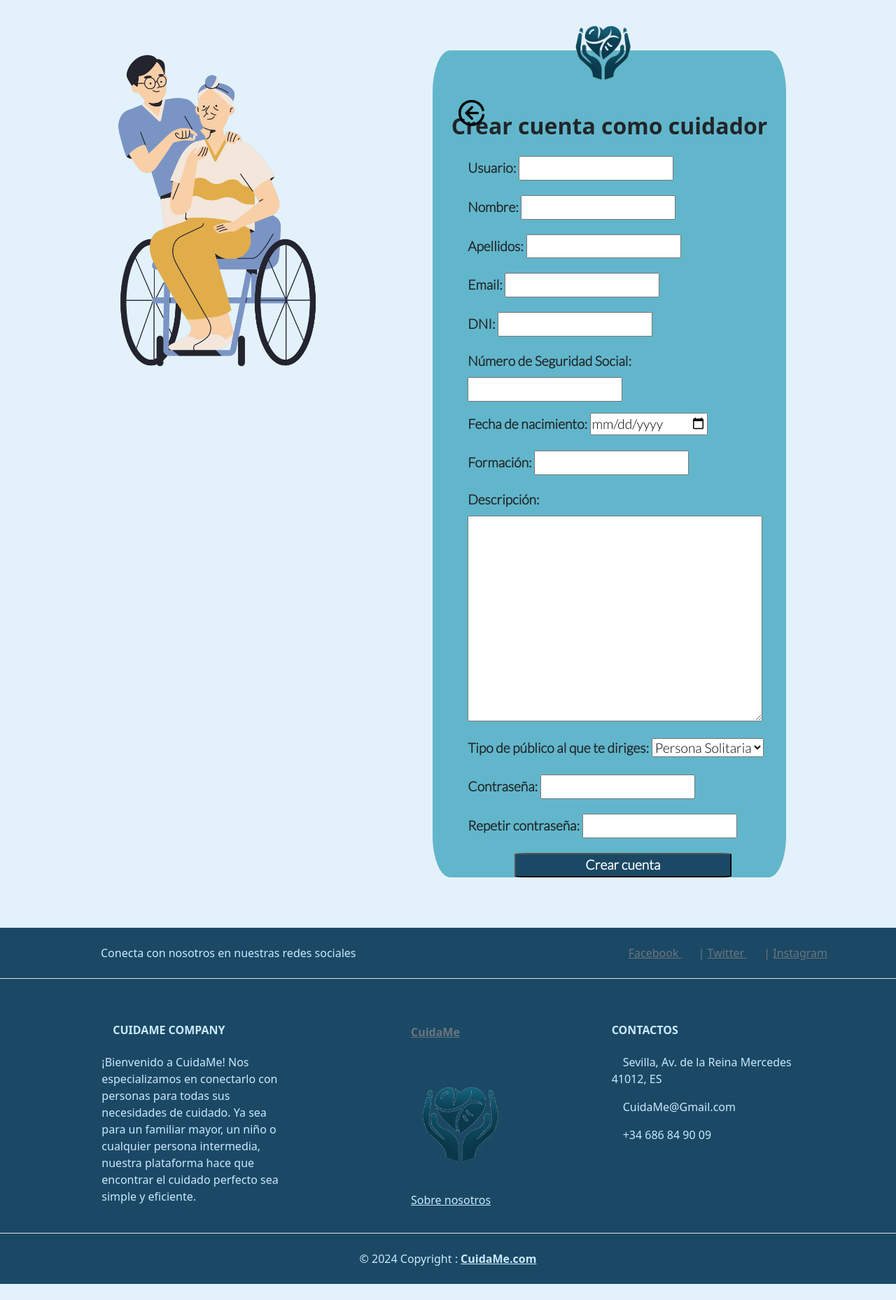
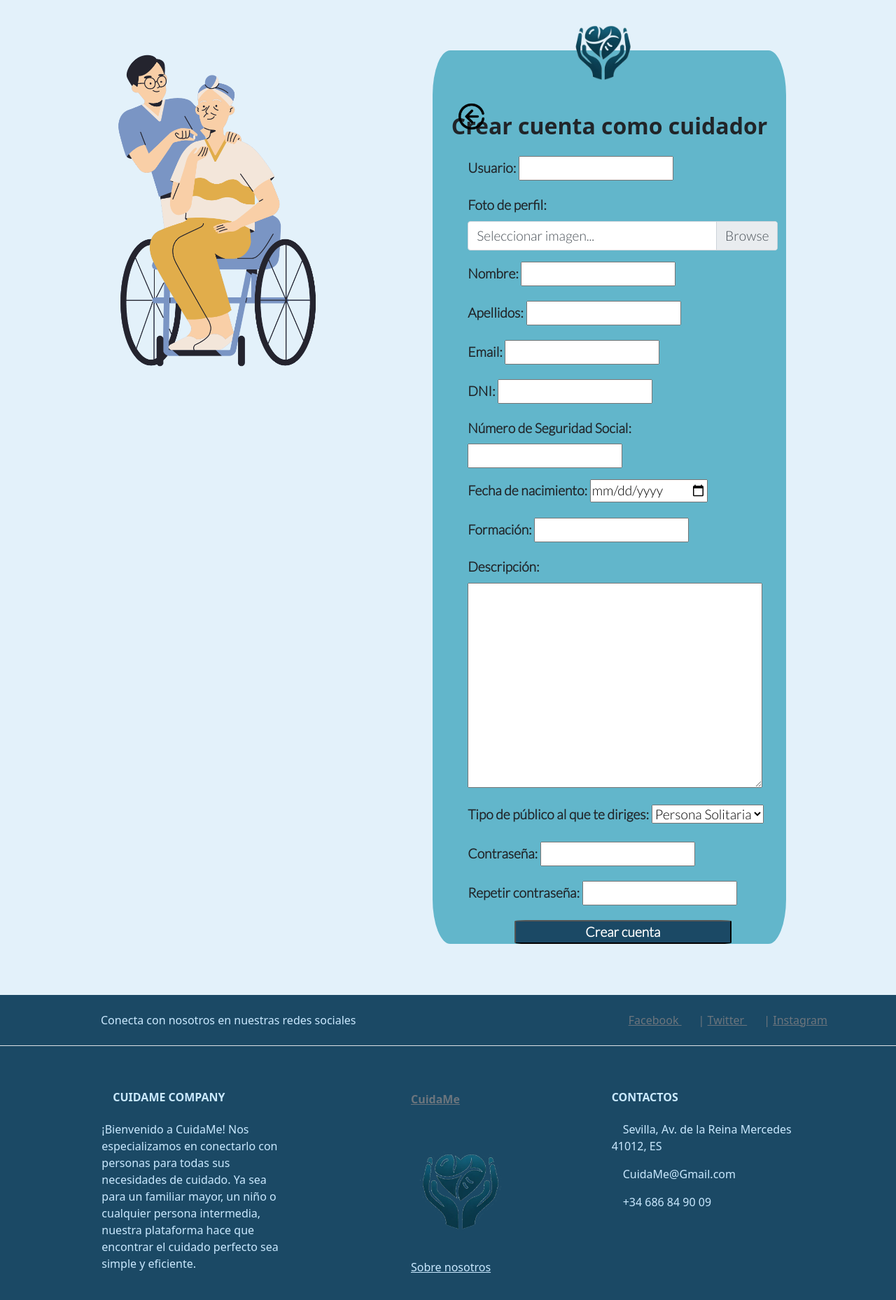
Before and after one commit to Galeon2098/CuidaME, a Django app: page /registro_cuidador/ in a window 1280 px wide. Shown: the part 68-1926 px from the top of the page at 70% size. Before the commit the page ends 1903 px from the top, so only its background shows below. Run offline with Django 4.2, Linux system fonts and the light colour scheme; some libraries are stand-ins or nearby versions.

Commit message:
Feat: Arreglado perfil, falta el guardado de imagenes

```diff
--- a/cuidaMe/forms.py
+++ b/cuidaMe/forms.py
@@ -8,6 +8,7 @@ class LoginForm(forms.Form):
 
 class ClienteRegistrationForm(forms.ModelForm):
     # Añade campos adicionales de Cliente
+    imagen_perfil = forms.ImageField(label='Imagen de perfil', required=False)
     tipo_dependencia = forms.ChoiceField(label='Tipo de Dependencia', choices=Cliente.OPCIONES_DEPENDENCIA)
 
     password = forms.CharField(label='Contraseña', widget=forms.PasswordInput)
@@ -15,7 +16,7 @@ class ClienteRegistrationForm(forms.ModelForm):
 
     class Meta:
         model = User
-        fields = ['username', 'first_name', 'last_name', 'email']
+        fields = ['username', 'first_name', 'last_name', 'email', 'imagen_perfil']
 
     def clean_password2(self):
         cd = self.cleaned_data
@@ -33,7 +34,7 @@ class ClienteRegistrationForm(forms.ModelForm):
             return user, Cliente
 
 class CuidadorRegistrationForm(forms.ModelForm):
-    # Añade campos adicionales de Cuidador
+    imagen_perfil = forms.ImageField(label='Imagen de perfil', required=False)
     dni = forms.CharField(label='DNI', max_length=20)
     numero_seguridad_social = forms.CharField(label='Número seguridad social', max_length=20)
     fecha_nacimiento = forms.DateField(
@@ -48,7 +49,7 @@ class CuidadorRegistrationForm(forms.ModelForm):
 
     class Meta:
         model = User
-        fields = ['username', 'first_name', 'last_name', 'email']
+        fields = ['username', 'first_name', 'last_name', 'email', 'imagen_perfil']
 
     def clean_password2(self):
         cd = self.cleaned_data
@@ -63,6 +64,7 @@ class CuidadorRegistrationForm(forms.ModelForm):
                 user.save()
                 # Guarda los campos adicionales de Cliente
                 Cuidador.objects.create(user=user,
+                                        imagen_perfil=self.cleaned_data['imagen_perfil'],
                                         dni=self.cleaned_data['dni'],
                                         numero_seguridad_social=self.cleaned_data['numero_seguridad_social'],
                                         fecha_nacimiento=self.cleaned_data['fecha_nacimiento'],
@@ -74,9 +76,9 @@ class CuidadorRegistrationForm(forms.ModelForm):
 class ClienteProfileForm(forms.ModelForm):
     class Meta:
         model = Cliente
-        fields = ['apellidos', 'tipo_dependencia']
+        fields = ['imagen_perfil', 'apellidos', 'tipo_dependencia']
 
 class CuidadorProfileForm(forms.ModelForm):
     class Meta:
         model = Cuidador
-        fields = ['dni', 'numero_seguridad_social', 'fecha_nacimiento', 'formacion', 'descripcion', 'tipo_publico_dirigido']
+        fields = ['imagen_perfil', 'dni', 'numero_seguridad_social', 'fecha_nacimiento', 'formacion', 'descripcion', 'tipo_publico_dirigido']
--- a/cuidaMe/settings.py
+++ b/cuidaMe/settings.py
@@ -90,6 +90,10 @@ DATABASES = {
     }
 }
 
+# URL base para servir archivos multimedia
+MEDIA_URL = '/media/'
+# Define la ruta donde se almacenarán los archivos multimedia cargados por los usuarios
+MEDIA_ROOT = os.path.join(BASE_DIR, "media")
 
 # Password validation
 # https://docs.djangoproject.com/en/4.1/ref/settings/#auth-password-validators
--- a/cuidaMe/urls.py
+++ b/cuidaMe/urls.py
@@ -17,6 +17,9 @@ from django.contrib import admin
 from django.urls import path,include
 from django.contrib.auth import views as auth_views
 from main import views
+from django.conf import settings
+from django.conf.urls.static import static
+
 
 urlpatterns = [path('admin/', admin.site.urls),
     path('', views.index, name='home'),
@@ -41,3 +44,7 @@ urlpatterns = [path('admin/', admin.site.urls),
     path('payment_cancelled', views.payment_cancelled, name='payment_cancelled'),
 
 ]
+
+# Agrega la ruta de medios para servir archivos multimedia durante el desarrollo
+if settings.DEBUG:
+    urlpatterns += static(settings.MEDIA_URL, document_root=settings.MEDIA_ROOT)
--- a/main/templates/registration/register_cuidador.html
+++ b/main/templates/registration/register_cuidador.html
@@ -22,10 +22,17 @@
                         <img src="../../static/images/flecha.png" alt="volver" class="img-fluid" style="width: 12%; height: auto; position: absolute; top: 5%; left: 5%;">
                     </a>
                       <h2 class="text-center mt-3" style="margin-top:7%;"><b>Crear cuenta como cuidador</b></h2>
-                      <form style="font-size: 120%; font-family: Lato; font-weight: bolder; margin-left: 8%; margin-top: 5%;" method="post">
+                      <form style="font-size: 120%; font-family: Lato; font-weight: bolder; margin-left: 8%; margin-top: 5%;" method="post" enctype="multipart/form-data">
                         <div class="form-group">
                             <label for="{{ user_form.username.id_for_label }}"><b>Usuario:</b></label>
                             {{ user_form.username }}
+                        </div>
+                        <div class="form-group">
+                            <label for="profile_image"><b>Foto de perfil:</b></label>
+                            <div class="custom-file">
+                                <input type="file" class="custom-file-input" id="profile_image" name="profile_image">
+                                <label class="custom-file-label" for="profile_image">Seleccionar imagen...</label>
+                            </div>
                         </div>
 
                         <div class="form-group">
@@ -93,4 +100,12 @@
         </div>
     </div>
 </body>
+
+<script>
+    document.getElementById('profile_image').addEventListener('change', function (e) {
+        var fileName = document.getElementById('profile_image').files[0].name;
+        var nextSibling = e.target.nextElementSibling;
+        nextSibling.innerText = fileName;
+    });
+</script>
 {% endblock %}
--- a/main/views.py
+++ b/main/views.py
@@ -32,7 +32,7 @@ def register_cliente(request):
 
 def register_cuidador(request):
     if request.method == 'POST':
-        user_form = CuidadorRegistrationForm(request.POST)
+        user_form = CuidadorRegistrationForm(request.POST, request.FILES)
         if user_form.is_valid():
             # Guarda el formulario y sus datos
             user = user_form.save()
@@ -66,7 +66,7 @@ def edit_profile(request):
         return render(request, 'main/error_page.html')
 
     if request.method == 'POST':
-        form = form_class(request.POST, instance=profile)
+        form = form_class(request.POST, request.FILES, instance=profile)
         if form.is_valid():
             form.save()
             return redirect('my_profile_detail')
```
Also changed, not shown: main/models.py (+18 -2 lines), db.sqlite3, main/migrations/0004_cliente_imagen_perfil_cuidador_imagen_perfil.py (added), main/migrations/0005_alter_cuidador_dni_alter_cuidador_imagen_perfil_and_more.py (added), main/migrations/0006_alter_cliente_imagen_perfil_and_more.py (added).
